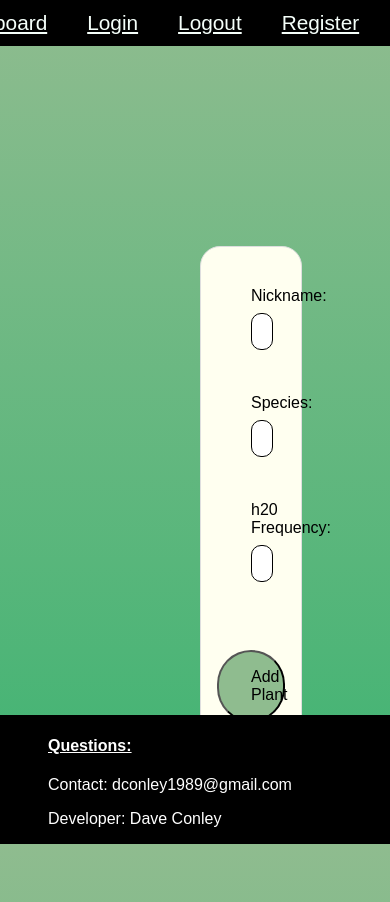
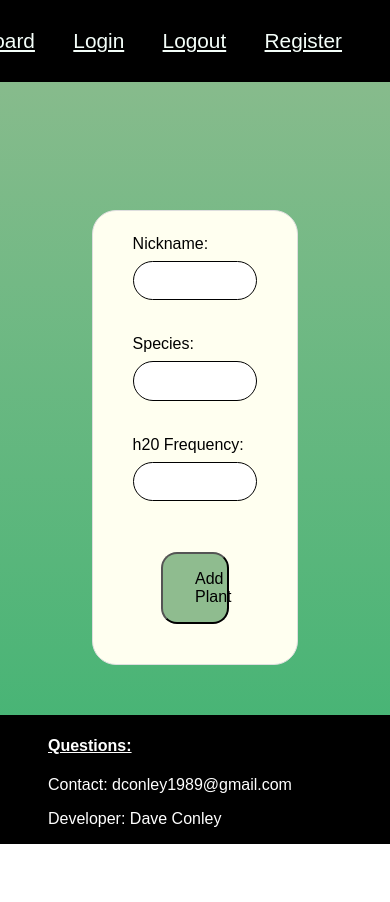
Before and after one commit to dconley1212/unit4buildweekproject, a React (Create React App) app in the folder client/: page /dashboard/add in a window 390 px wide. Shown: the top 902 px of the page. After the commit the page ends 844 px from the top, so only its background shows below. Built offline with nearby package versions, Linux system fonts and the light colour scheme; sample sign-in values are in the browser's storage.

Commit message:
cleaned up my css to have more responsive units for every component except the login and register component

```diff
--- a/client/src/Components/AddPlant.js
+++ b/client/src/Components/AddPlant.js
@@ -6,27 +6,27 @@ import AddPlantFormSchema from "../validations/AddPlantFormSchema";
 import * as Yup from "yup";
 
 const StyledFormContainer = styled.div`
-  padding: 200px;
+  height: 100%;
 `;
 
 const StyledForm = styled.form`
   background: #fffff0;
   border: 1px solid #dedede;
-  border-radius: 20px;
+  border-radius: 1.5rem;
   display: flex;
   flex-direction: column;
   justify-content: space-around;
   align-items: center;
-  margin: 0 auto;
-  max-width: 700px;
-  padding: 40px 50px;
+  margin: 8rem auto;
+  max-width: 40%;
+  padding: 1.5rem 1.5rem;
 `;
 
 const StyledInput = styled.input`
   border: 1px solid black;
-  border-radius: 10px;
+  border-radius: 1.5em;
   box-sizing: border-box;
-  padding: 10px;
+  padding: 0.7rem;
   width: 100%;
   margin-top: 0.5rem;
 `;
@@ -34,17 +34,17 @@ const StyledLabel = styled.label`
   color: black;
   display: block;
   font-family: sans-serif;
-  font-size: 16px;
+  font-size: 1rem;
   font-weight: 500;
-  margin-bottom: 1.5rem;
+  margin-bottom: 1rem;
   width: 80%;
 `;
 
 const StyledButton = styled.button`
   padding: 1em 2em;
-  border-radius: 10em;
+  border-radius: 1em;
   width: 40%;
-  margin: 1.5rem;
+  margin: 1em;
   color: black;
   background: #8fbc8f;
   font-size: 1em;
@@ -53,8 +53,8 @@ const StyledButton = styled.button`
 const StyledErrors = styled.p`
   display: flex;
   flex-direction: column;
-  margin: 10px 0px;
-  font-size: 14px;
+  margin: 0.6rem 0rem;
+  font-size: 0.9rem;
   color: #dc143c;
 `;
 
--- a/client/src/Components/App.js
+++ b/client/src/Components/App.js
@@ -30,18 +30,18 @@ body {
 const StyledHeader = styled.header`
   display: flex;
   flex-direction: row-reverse;
-  padding: 1.5%;
+  padding: 1.5rem;
   background-color: #000000;
 `;
 
 const StyledLinks = styled.div`
   display: block;
-  padding: 5px;
+  padding: 0.3rem;
 `;
 
 const StyledNavLink = styled(Link)`
-  padding: 10px;
-  margin: 10px;
+  padding: 0.6rem;
+  margin: 0.6rem;
   color: #f5fffa;
   font-size: 1.3rem;
 `;
--- a/client/src/Components/EditPlant.js
+++ b/client/src/Components/EditPlant.js
@@ -6,7 +6,7 @@ import * as Yup from "yup";
 import styled from "styled-components";
 
 const StyledEditContainer = styled.div`
-  padding: 200px;
+  height: 100%;
 `;
 
 const StyledEditForm = styled.form`
@@ -16,10 +16,10 @@ const StyledEditForm = styled.form`
   justify-content: space-around;
   align-items: center;
   border: 1px solid #dedede;
-  border-radius: 20px;
-  margin: 0 auto;
-  padding: 40px 50px;
-  max-width: 700px;
+  border-radius: 1.2rem;
+  margin: 8rem auto;
+  padding: 1.5rem;
+  max-width: 40%;
 `;
 
 const StyledEditLabel = styled.label`
@@ -32,7 +32,7 @@ const StyledEditLabel = styled.label`
 const StyledEditInput = styled.input`
   padding: 10px;
   border: 1px solid black;
-  border-radius: 10px;
+  border-radius: 0.7rem;
   box-sizing: border-box;
   width: 100%;
   margin-top: 0.5rem;
@@ -40,7 +40,7 @@ const StyledEditInput = styled.input`
 
 const StyledEditButton = styled.button`
   border: 1px solid black;
-  border-radius: 15px;
+  border-radius: 1em;
   padding: 1em 2em;
   background: #8fbc8f;
   font-size: 1em;
@@ -50,7 +50,7 @@ const StyledEditButton = styled.button`
 
 const StyledEditErrors = styled.p`
   color: #dc143c;
-  font-size: 14px;
+  font-size: 0.9rem;
   margin-bottom: 0;
 `;
 
```
